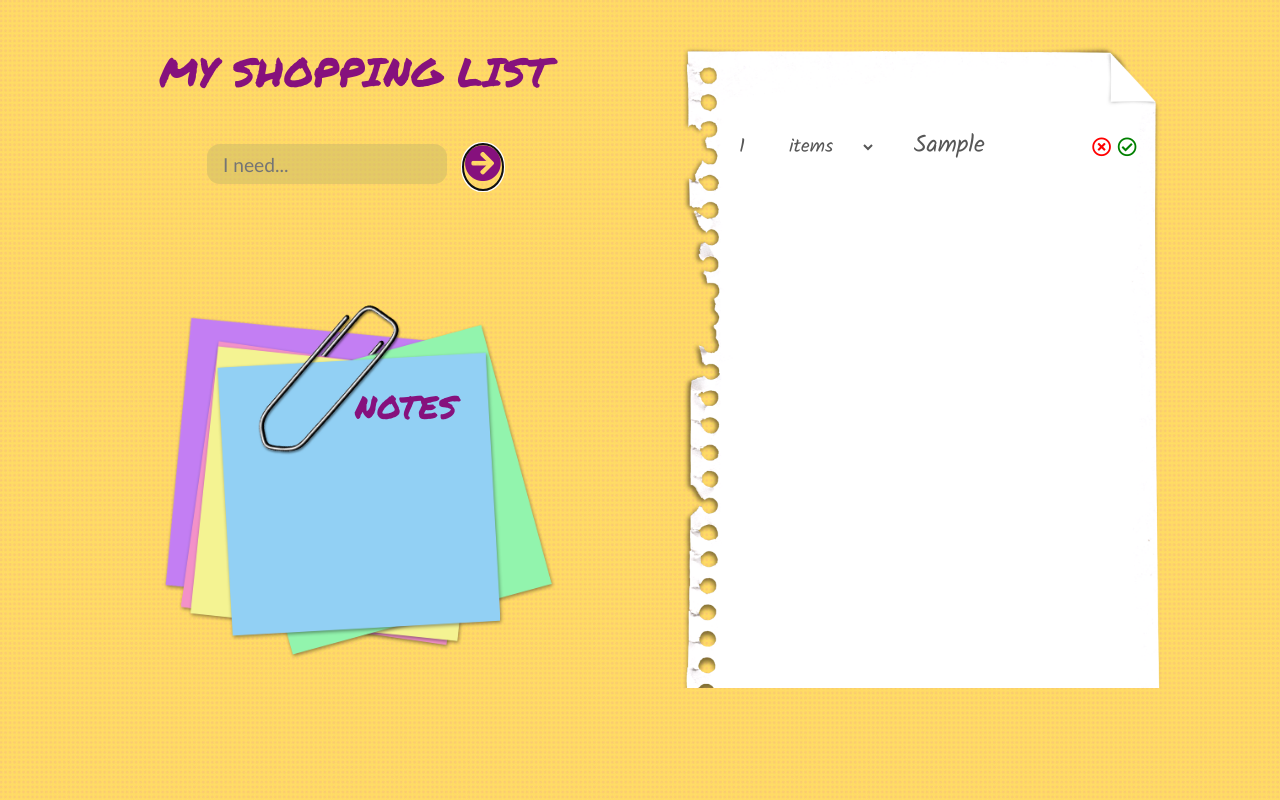
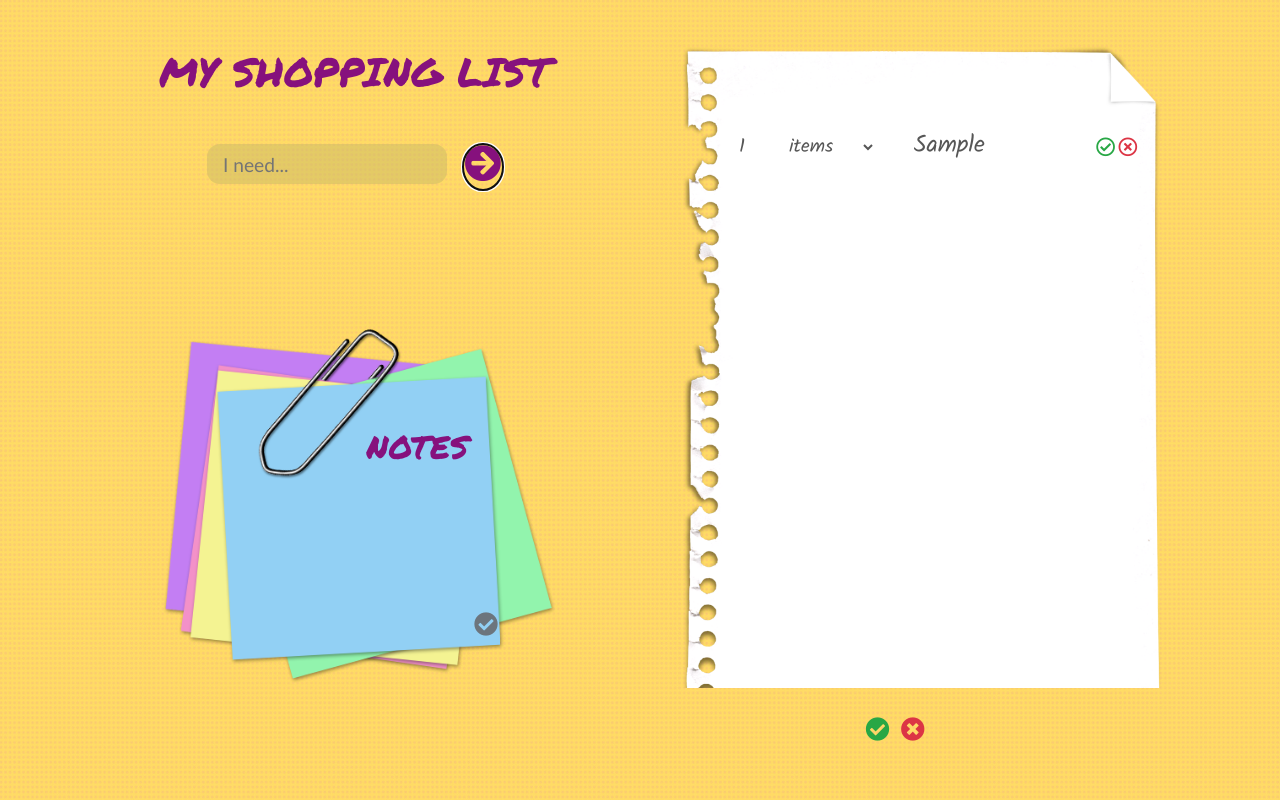
Before and after one commit to ir3n/my_shopping_list, a React (Create React App) app: page / in a window 1280 px wide. Both pictures are taken after typing "Sample" into the empty fields and a click on the button 482 px from the left and 167 px from the top of the page. Built offline with nearby package versions, Linux system fonts and the light colour scheme.

Commit message:
Notes as a separate component, clear and submit list buttons, Bootstrap.

```diff
--- a/public/index.html
+++ b/public/index.html
@@ -57,5 +57,20 @@
       To begin the development, run `npm start` or `yarn start`.
       To create a production bundle, use `npm run build` or `yarn build`.
     -->
+    <script
+      src="https://code.jquery.com/jquery-3.3.1.slim.min.js"
+      integrity="sha384-q8i/X+965DzO0rT7abK41JStQIAqVgRVzpbzo5smXKp4YfRvH+8abtTE1Pi6jizo"
+      crossorigin="anonymous"
+    ></script>
+    <script
+      src="https://cdnjs.cloudflare.com/ajax/libs/popper.js/1.14.6/umd/popper.min.js"
+      integrity="sha384-wHAiFfRlMFy6i5SRaxvfOCifBUQy1xHdJ/yoi7FRNXMRBu5WHdZYu1hA6ZOblgut"
+      crossorigin="anonymous"
+    ></script>
+    <script
+      src="https://stackpath.bootstrapcdn.com/bootstrap/4.2.1/js/bootstrap.min.js"
+      integrity="sha384-B0UglyR+jN6CkvvICOB2joaf5I4l3gm9GU6Hc1og6Ls7i6U/mkkaduKaBhlAXv9k"
+      crossorigin="anonymous"
+    ></script>
   </body>
 </html>
--- a/src/components/App.css
+++ b/src/components/App.css
@@ -10,31 +10,11 @@ h1 {
   width: 100%;
 }
 
-.notes {
-  background-image: url(../images/post-it.png);
-  background-size: cover;
-  height: 27rem;
-  width: 27rem;
-}
-textarea {
-  width: 15rem;
-  height: 10.5rem;
-  background-color: transparent;
-  border: none;
-  resize: none;
-  color: var(--content-color);
-  font-family: var(--content-font);
-  font-size: 1.2rem;
-  overflow: hidden;
-  margin: 1rem 0 0 6.5rem;
-}
-label {
-  display: block;
-  padding: 6rem 0 0 13.5rem;
-  font-family: var(--headers-font);
-  font-size: 2rem;
-  color: var(--headers-color);
-}
 .list-textbox {
   padding: 8rem 4rem 3rem 7rem;
 }
+.btns-row {
+  position: fixed;
+  bottom: 3rem;
+  margin-left: 7rem;
+}
--- a/src/components/App.js
+++ b/src/components/App.js
@@ -1,10 +1,11 @@
 import React, { Component } from "react";
 import SearchBar from "./SearchBar";
 import List from "./List";
+import Notes from "./Notes";
 import "./App.css";
 
 class App extends Component {
-  state = { groceries: [] };
+  state = { groceries: [], notes: "" };
 
   onTermSubmit = term => {
     this.setState({ groceries: [...this.state.groceries, term] });
@@ -16,26 +17,27 @@ class App extends Component {
     );
     this.setState({ groceries: newGroceries });
   };
+  onClearBtnClick = () => {
+    this.setState({ groceries: [], notes: "" });
+  };
+  onNotesSubmit = text => {
+    this.setState({ notes: text });
+  };
 
   render() {
     return (
       <div className="container ">
         <div className="row">
           <div className="col-lg-6">
-            <div className="row mt-5 mx-auto">
-              <h1 className="text-uppercase mb-5 mx-auto">My Shopping List</h1>
-              <div className="mx-auto">
-                <SearchBar
-                  onSubmit={this.onTermSubmit}
-                  groceries={this.state.groceries}
-                />
-              </div>
-              <div className="row mt-5 mx-auto">
-                <div className="notes mt-5">
-                  <label>NOTES</label>
-                  <textarea maxLength="120" />
-                </div>
-              </div>
+            <div className="row justify-content-center py-lg-5 ">
+              <h1 className="text-uppercase mb-5">My Shopping List</h1>
+              <SearchBar
+                onSubmit={this.onTermSubmit}
+                groceries={this.state.groceries}
+              />
+            </div>
+            <div className="row justify-content-center pt-lg-4">
+              <Notes onSubmit={this.onNotesSubmit} />
             </div>
           </div>
           <div className="col-lg-6 bg-image list-textbox">
@@ -43,6 +45,14 @@ class App extends Component {
               groceries={this.state.groceries}
               onDeleteBtnClick={this.onDeleteBtnClick}
             />
+            <div className="row btns-row">
+              <button>
+                <i className="fas fa-check-circle text-success" />
+              </button>
+              <button onClick={this.onClearBtnClick}>
+                <i className="fas fa-times-circle ml-2 text-danger" />
+              </button>
+            </div>
           </div>
         </div>
       </div>
--- a/src/components/ListItem.css
+++ b/src/components/ListItem.css
@@ -18,13 +18,6 @@ select {
 select option {
   background-color: transparent;
 }
-.check {
-  color: green;
-  padding-left: 0.2rem;
-}
-.delete {
-  color: red;
-}
 .small-icon {
   font-size: 1.2rem;
   transition: transform 0.3s;
--- a/src/components/ListItem.js
+++ b/src/components/ListItem.js
@@ -41,11 +41,22 @@ class ListItem extends Component {
         </div>
 
         <div className="col-2 p-0">
-          <button value={this.props.item} onClick={this.props.onDeleteBtnClick}>
-            <i class="far fa-times-circle delete small-icon" />
+          <button
+            onClick={this.onCheckBtnClick}
+            data-toggle="tooltip"
+            data-placement="top"
+            title="Purchased"
+          >
+            <i className="far fa-check-circle small-icon text-success pl-1" />
           </button>
-          <button onClick={this.onCheckBtnClick}>
-            <i class="far fa-check-circle check small-icon" />
+          <button
+            value={this.props.item}
+            onClick={this.props.onDeleteBtnClick}
+            data-toggle="tooltip"
+            data-placement="bottom"
+            title="Remove from list"
+          >
+            <i className="far fa-times-circle text-danger small-icon" />
           </button>
         </div>
       </div>
--- /dev/null
+++ b/src/components/Notes.css
@@ -0,0 +1,28 @@
+.notes {
+  background-image: url(../images/post-it.png);
+  background-size: cover;
+  height: 27rem;
+  width: 27rem;
+}
+.notes-form {
+  margin: 7rem 5.4rem 0 0;
+}
+textarea {
+  width: 15rem;
+  height: 10.5rem;
+  background-color: transparent;
+  border: none;
+  resize: none;
+  color: var(--content-color);
+  font-family: var(--content-font);
+  font-size: 1.2rem;
+  overflow: hidden;
+}
+label {
+  display: block;
+  font-family: var(--headers-font);
+  font-size: 2rem;
+  color: var(--headers-color);
+}
+.notes-btn {
+}
--- /dev/null
+++ b/src/components/Notes.js
@@ -0,0 +1,31 @@
+import React, { Component } from "react";
+import "./Notes.css";
+
+class Notes extends Component {
+  state = { notes: "" };
+
+  onNotesSubmit = e => {
+    e.preventDefault();
+    this.props.onSubmit(this.state.notes);
+  };
+  render() {
+    return (
+      <div className="notes mt-5">
+        <form className="notes-form" onSubmit={this.onNotesSubmit}>
+          <label className="text-uppercase text-right mr-3">notes</label>
+          <div className="row align-items-end justify-content-end">
+            <textarea
+              maxLength="120"
+              value={this.state.notes}
+              onChange={e => this.setState({ notes: e.target.value })}
+            />
+            <button className="notes-btn" type="submit">
+              <i className="fas fa-check-circle text-secondary" />
+            </button>
+          </div>
+        </form>
+      </div>
+    );
+  }
+}
+export default Notes;
--- a/src/index.css
+++ b/src/index.css
@@ -14,11 +14,12 @@
 
   background-image: url(./images/halftone-yellow.png);
   overflow: hidden;
+  font-family: var(--content-font);
+  color: var(--content-color);
+  font-size: 1.5rem;
   height: 100vh;
-  font-family: var(--content-font);
-  font-size: 1.5rem;
-  color: var(--content-color);
 }
+
 button {
   cursor: pointer;
   border: none;
```
Also changed, not shown: 1 other file (tests, documents, lock files or other folders).
